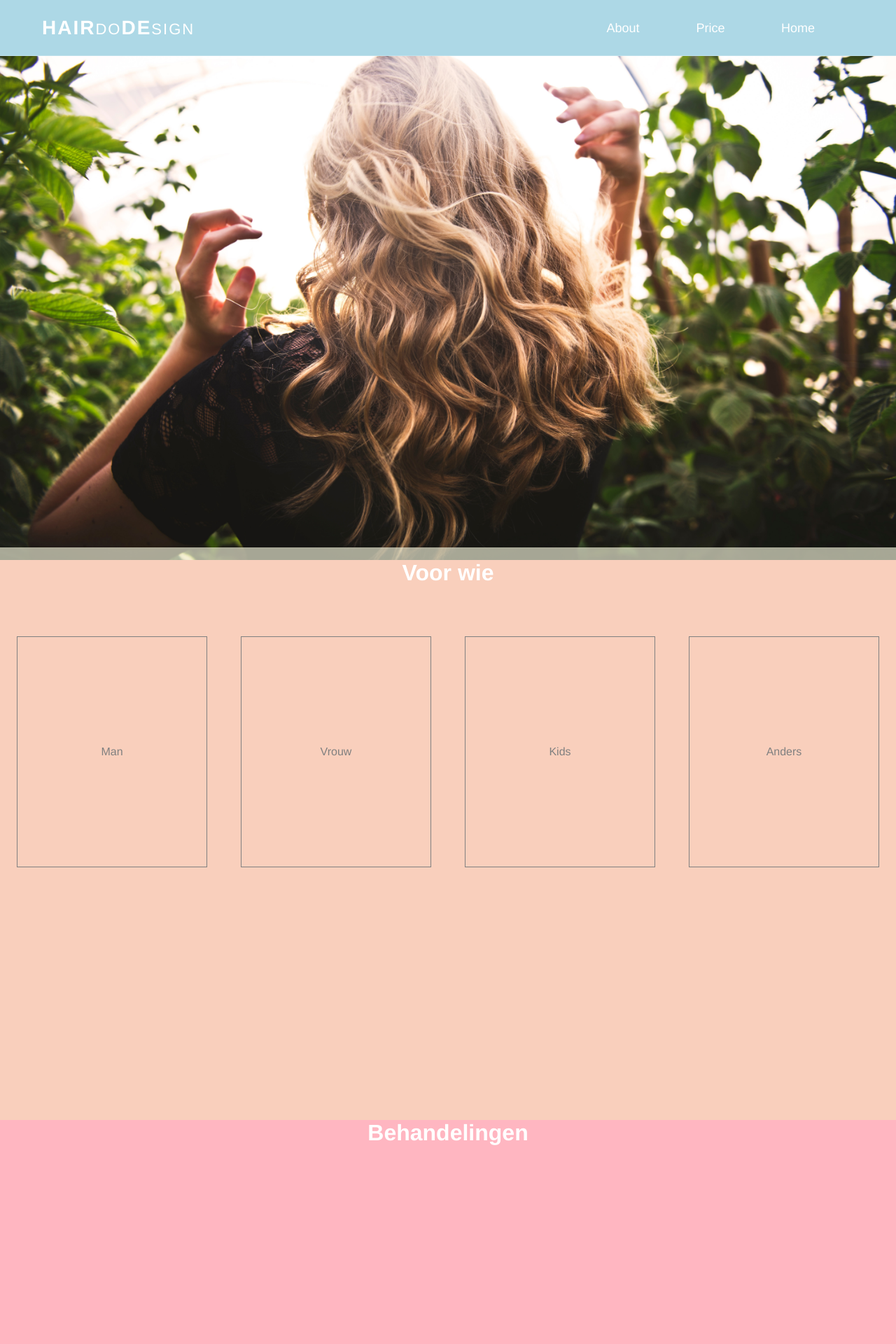
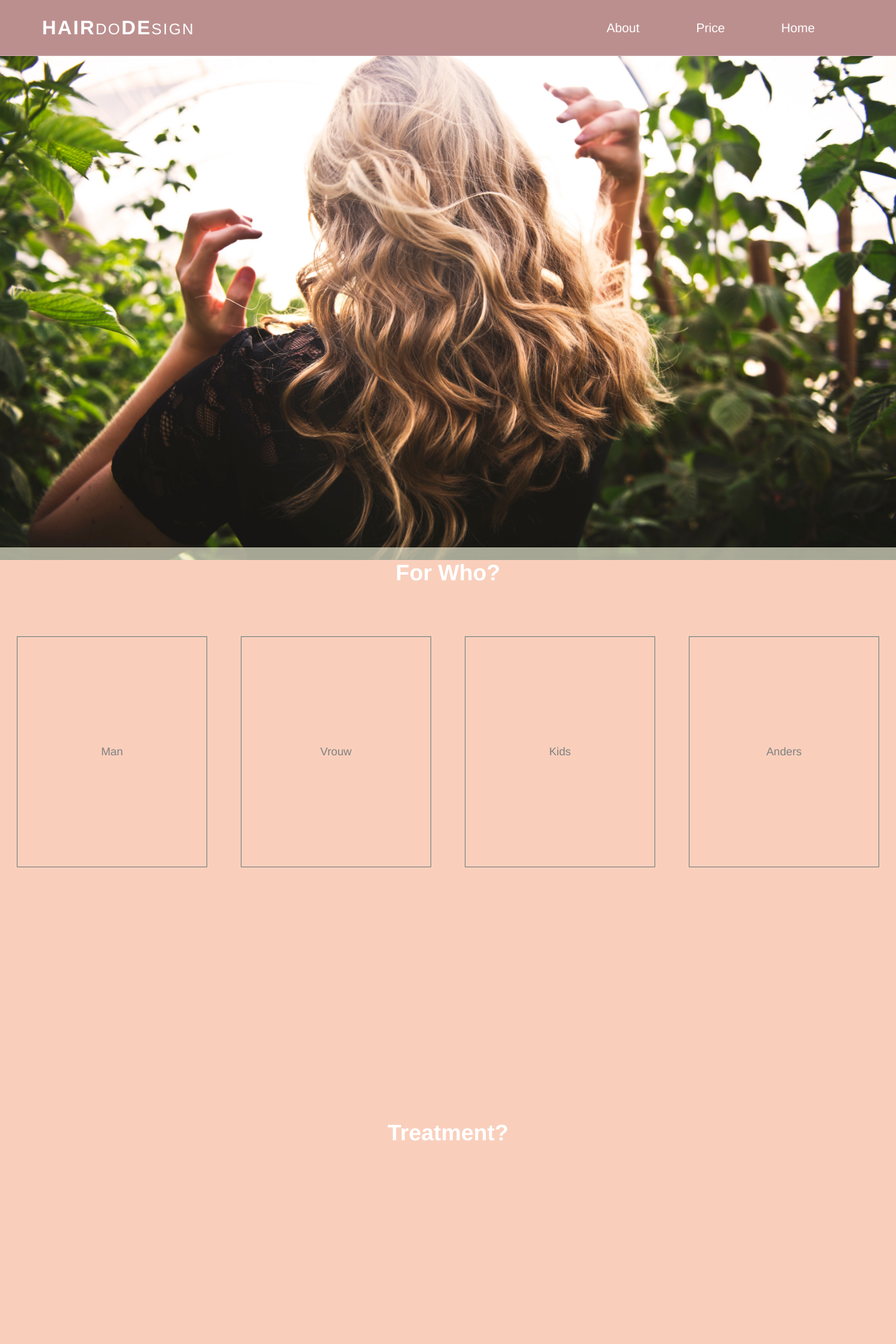
Before and after one commit to quinceymok/HairDo, a Django app: page /appointment in a window 1280 px wide; the page is wider, and only the part inside the window is pictured. Shown: the top 1920 px of that part at 70% size. Run offline with Django 3.2, Linux system fonts and the light colour scheme; data that the repository does not hold is empty.

Commit message:
kleurtjes veranderd

```diff
--- a/reservering/static/pages/appointment.css
+++ b/reservering/static/pages/appointment.css
@@ -15,7 +15,7 @@ body {
 }
 
 .navbar {
-    background-color: lightblue;
+    background-color: rosybrown;
     color: #fff;
     border-bottom: 1px solid rgba(255, 255, 255, 0.2);
     width: 100%;
@@ -109,7 +109,7 @@ h1.title.center {
 }
 
 #page-2 {
-    background-color: lightpink;
+    background-color: #F9CFBC;
 }
 
 #page-3 {
@@ -117,11 +117,11 @@ h1.title.center {
 }
 
 #page-4 {
-    background-color: #5897fb;
+    background-color: #F9CFBC;
 }
 
 #page-5 {
-    background-color: lightpink;
+    background-color: #F9CFBC;
 }
 
 @media (max-width: 991px) {
@@ -260,7 +260,7 @@ h1.title.center {
     height: 400px;
     line-height: 40px;
     margin: auto;
-    background: lightpink;
+    background: #F9CFBC;
     color: white;
     font-family: 'Open Sans', sans-serif;
     font-size: 1.1em;
@@ -269,7 +269,7 @@ h1.title.center {
 .nav > li{
     float: left;
     width: 199px;
-    background: black;
+    background: rosybrown;
     border-left: 1px solid white;
 }
 .nav > li:hover{
--- a/reservering/static/pages/style.css
+++ b/reservering/static/pages/style.css
@@ -15,7 +15,7 @@ body {
 }
 
 .navbar {
-    background-color: lightblue;
+    background-color: rosybrown;
     color: #fff;
     border-bottom: 1px solid rgba(255, 255, 255, 0.2);
     width: 100%;
@@ -104,7 +104,7 @@ body {
 }
 
 #page-2 {
-    background-color: lightpink;
+    background-color: #F9CFBC;
 }
 
 #page-3 {
--- a/templates/pages/appointment.html
+++ b/templates/pages/appointment.html
@@ -26,7 +26,7 @@
 
 <section id="page-1" class="container">
     <h1 class="title center">
-        <a href="#page-2">Voor wie</a>
+        <a href="#page-2">For Who?</a>
     </h1>
 
     <div class="card-container gender-choices">
@@ -47,7 +47,7 @@
 
 <section id="page-2" class="container">
     <h1 class="title center">
-        <a href="#page-3">Behandelingen</a>
+        <a href="#page-3">Treatment?</a>
     </h1>
 
     <ul class="nav">
@@ -68,7 +68,7 @@
 
 <section id="page-3" class="container">
     <h1 class="title center">
-        <a href="#page-4">Stylist</a>
+        <a href="#page-4">Stylist?</a>
     </h1>
 
     <div class="card-container stylisten">
@@ -83,7 +83,7 @@
 
 <section id="page-4" class="container">
     <h1 class="title center">
-        <a href="#page-5">Datum/Tijd</a>
+        <a href="#page-5">Date/Time?</a>
     </h1>
     <div class="datumform">
         <form id="dateform" role="form" onchange="dateselector()">
--- a/templates/pages/index.html
+++ b/templates/pages/index.html
@@ -22,7 +22,7 @@
      </button>
     </nav>
 
-    <header class="intro"></header>
+    <header class="intro">Make an Appointment</header>
     <section id="about" class="container">
         <h2><i class="fab fa-html5">page 1</i></h2>
 
```
